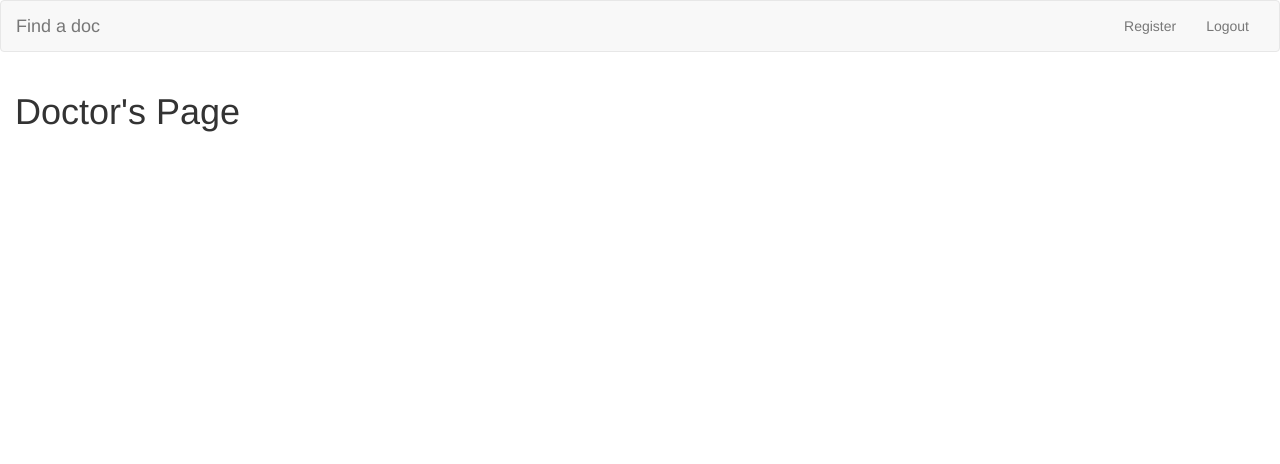
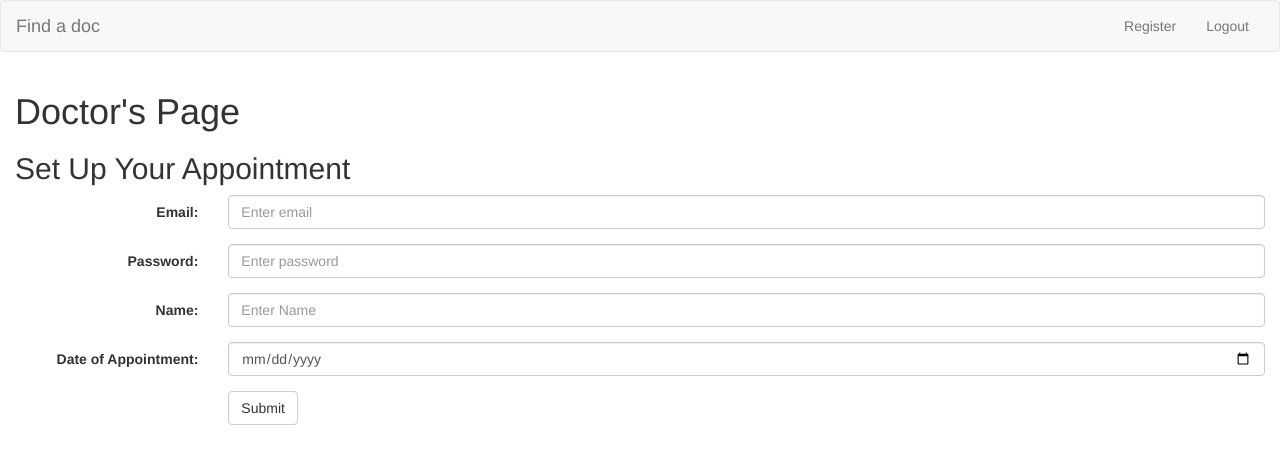
Before and after one commit to nsuspring2019cse299sec4/Group-5, a Django app: page /finddoctor/doctor/1/ in a window 1280 px wide. Shown: the top 464 px of the page. Run offline with Django 3.2, Linux system fonts and the light colour scheme; data comes from the database, SQL or seed files in the repository; some libraries are stand-ins or nearby versions.

Commit message:
Doctor's page FE

```diff
--- a/Project code/findadoc/finddoctor/templates/finddoctor/doctor.html
+++ b/Project code/findadoc/finddoctor/templates/finddoctor/doctor.html
@@ -3,6 +3,40 @@
 {% block body %}
       <div class="container-fluid">
       	<h1>Doctor's Page</h1>
+      	    <h2>Set Up Your Appointment</h2>
+  <form class="form-horizontal" action="/action_page.php">
+    <div class="form-group">
+      <label class="control-label col-sm-2" for="email">Email:</label>
+      <div class="col-sm-10">
+        <input type="email" class="form-control" id="email" placeholder="Enter email" name="email">
+      </div>
+    </div>
+    <div class="form-group">
+      <label class="control-label col-sm-2" for="pwd">Password:</label>
+      <div class="col-sm-10">
+        <input type="password" class="form-control" id="pwd" placeholder="Enter password" name="pwd">
+      </div>
+    </div>
+    <div class="form-group">
+      <label class="control-label col-sm-2" for="Name">Name:</label>
+      <div class="col-sm-10">
+        <input type="name" class="form-control" id="name" placeholder="Enter Name" name="name">
+      </div>
+    </div>
+    <div class="form-group">
+      <label class="control-label col-sm-2" for="date">Date of Appointment:</label>
+      <div class="col-sm-10">
+        <input type="date" class="form-control" id="date" placeholder="Enter date of appointment" name="date">
+      </div>
+    </div>
+
+    <div class="form-group">
+      <div class="col-sm-offset-2 col-sm-10">
+        <button type="submit" class="btn btn-default">Submit</button>
+      </div>
+    </div>
+  </form>
+
 
       </div>
 {% endblock %}
```
